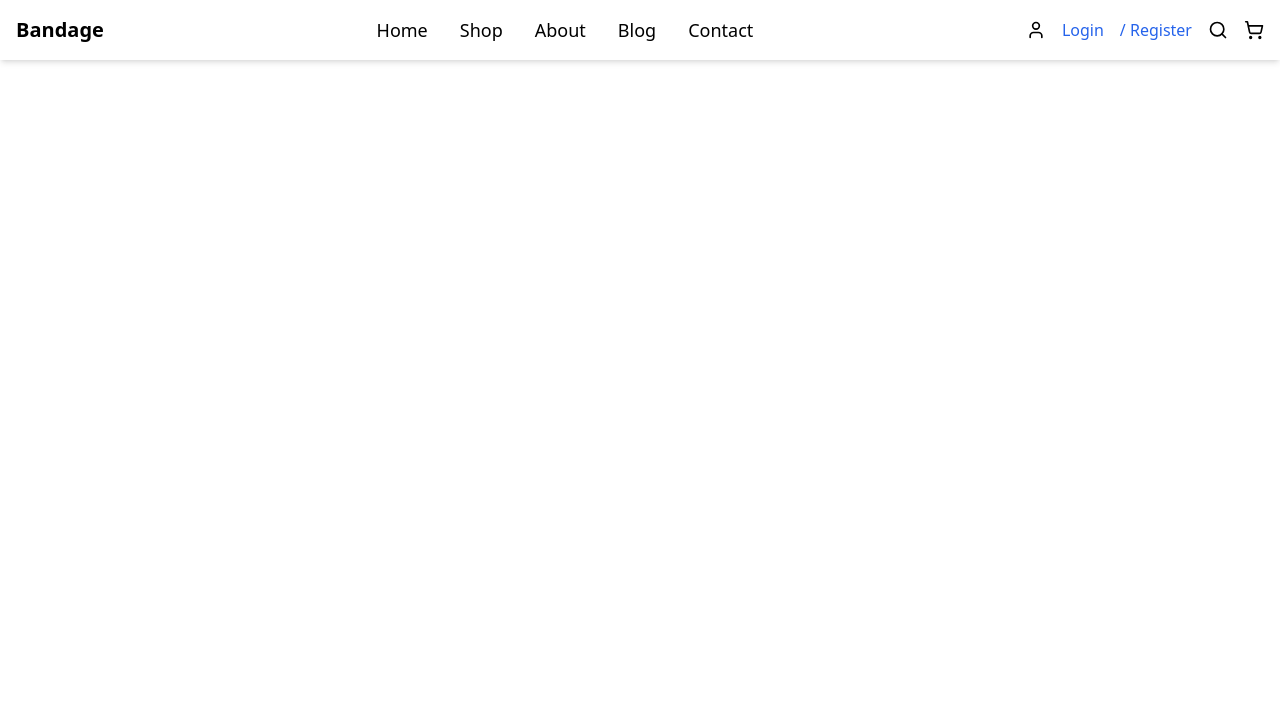
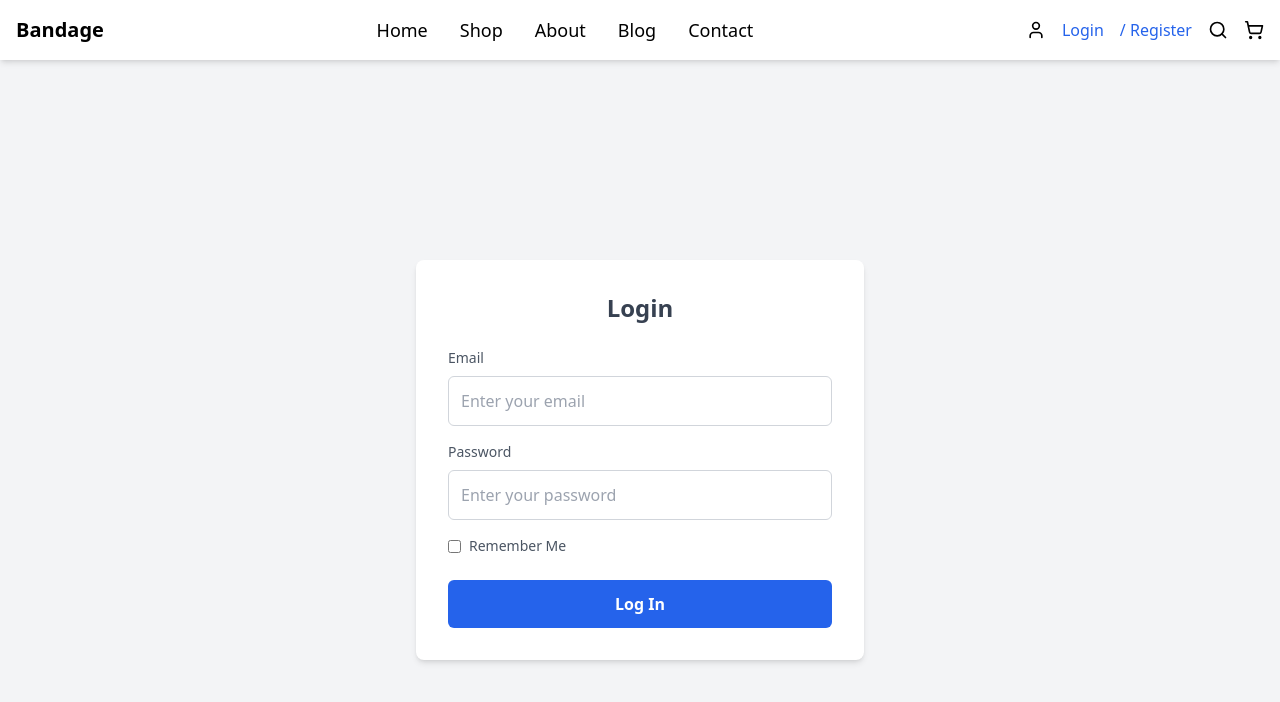
Before and after one commit to tarikcolakel/e-commerce, a React (Vite) app in the folder e-comerce/: page /login in a window 1280 px wide. Shown: the top 702 px of the page. Built offline with nearby package versions, Linux system fonts and the light colour scheme.

Commit message:
login componenti oluşturur

```diff
--- a/e-comerce/src/App.jsx
+++ b/e-comerce/src/App.jsx
@@ -3,6 +3,8 @@ import { BrowserRouter as Router, Routes, Route } from "react-router-dom";
 import Header from "./layout/Header";
 import HomePage from "./pages/HomePage";
 import SignupForm from "./components/SignupForm"; // SignupForm bileşeni ekleniyor
+import Login from "./components/Login";
+
 
 const App = () => {
   return (
@@ -13,7 +15,11 @@ const App = () => {
           <Routes>
             <Route path="/" element={<HomePage />} />
             <Route path="/signup" element={<SignupForm />} /> {/* Signup rotası */}
+            <Route path="/login" element={<Login />}/>
+
+
           </Routes>
+
         </main>
       </div>
     </Router>
--- /dev/null
+++ b/e-comerce/src/components/Login.jsx
@@ -0,0 +1,150 @@
+import React, { useState } from 'react';
+import { useForm } from 'react-hook-form';
+import axios from 'axios';
+import { useNavigate } from 'react-router-dom';
+import { toast, ToastContainer } from 'react-toastify';
+import 'react-toastify/dist/ReactToastify.css';
+
+const Login = () => {
+  const [rememberMe, setRememberMe] = useState(false);
+  const { register, handleSubmit, formState: { errors } } = useForm();
+  const navigate = useNavigate();
+
+  const md5 = (string) => {
+    return string
+      .split('')
+      .map((c) => c.charCodeAt(0).toString(16))
+      .join('');
+  };
+
+  const getGravatarUrl = (email) => {
+    const emailHash = md5(email.trim().toLowerCase());
+
+    return `https://www.gravatar.com/avatar/${emailHash}?d=identicon`;
+  };
+
+  const onSubmit = async (data) => {
+    try {
+      const response = await axios.post('https://workintech-fe-ecommerce.onrender.com/login', {
+        email: data.email,
+        password: data.password,
+      });
+
+      if (response.data.token) {
+        localStorage.setItem('authToken', response.data.token);
+        localStorage.setItem('userInfo', JSON.stringify(response.data.user));
+
+        if (rememberMe) {
+          localStorage.setItem('rememberMe', true);
+        } else {
+          localStorage.removeItem('rememberMe');
+        }
+
+        navigate(-1);
+      }
+    } catch (error) {
+      if (error.response && error.response.data) {
+        // Hata mesajını özelleştirmek ve simgeyi küçültmek
+        toast.error(error.response.data.message || 'Login failed!', {
+          icon: (
+            <svg
+              xmlns="http://www.w3.org/2000/svg"
+              fill="none"
+              viewBox="0 0 24 24"
+              strokeWidth={2}
+              stroke="currentColor"
+              className="w-5 h-5 text-red-500"
+            >
+              <path
+                strokeLinecap="round"
+                strokeLinejoin="round"
+                d="M12 9v2m0 4h.01m-6.938 4h13.856c1.054 0 1.502-1.288.732-1.965l-6.928-6.197a1 1 0 00-1.366 0L5.206 17.035c-.77.677-.322 1.965.732 1.965z"
+              />
+            </svg>
+          ),
+        });
+      } else {
+        toast.error('Login failed! Please try again.', {
+          icon: (
+            <svg
+              xmlns="http://www.w3.org/2000/svg"
+              fill="none"
+              viewBox="0 0 24 24"
+              strokeWidth={2}
+              stroke="currentColor"
+              className="w-5 h-5 text-red-500"
+            >
+              <path
+                strokeLinecap="round"
+                strokeLinejoin="round"
+                d="M12 9v2m0 4h.01m-6.938 4h13.856c1.054 0 1.502-1.288.732-1.965l-6.928-6.197a1 1 0 00-1.366 0L5.206 17.035c-.77.677-.322 1.965.732 1.965z"
+              />
+            </svg>
+          ),
+        });
+      }
+    }
+  };
+
+  return (
+    <div className="flex items-center justify-center min-h-screen bg-gray-100">
+      <div className="bg-white p-8 rounded-lg shadow-md w-full max-w-md">
+        <h2 className="text-2xl font-semibold text-center text-gray-700 mb-6">Login</h2>
+
+        <form onSubmit={handleSubmit(onSubmit)}>
+          <div className="mb-4">
+            <label htmlFor="email" className="block text-sm font-medium text-gray-600">Email</label>
+            <input
+              type="email"
+              id="email"
+              className="w-full p-3 border border-gray-300 rounded-md mt-2"
+              placeholder="Enter your email"
+              {...register('email', {
+                required: 'Email is required',
+                pattern: {
+                  value: /^[a-zA-Z0-9._%+-]+@[a-zA-Z0-9.-]+\.[a-zA-Z]{2,4}$/,
+                  message: 'Invalid email address',
+                },
+              })}
+            />
+            {errors.email && <p className="text-red-500 text-sm mt-2">{errors.email.message}</p>}
+          </div>
+
+          <div className="mb-4">
+            <label htmlFor="password" className="block text-sm font-medium text-gray-600">Password</label>
+            <input
+              type="password"
+              id="password"
+              className="w-full p-3 border border-gray-300 rounded-md mt-2"
+              placeholder="Enter your password"
+              {...register('password', {
+                required: 'Password is required',
+              })}
+            />
+            {errors.password && <p className="text-red-500 text-sm mt-2">{errors.password.message}</p>}
+          </div>
+
+          <div className="flex items-center mb-6">
+            <input
+              type="checkbox"
+              className="mr-2"
+              onChange={() => setRememberMe(!rememberMe)}
+            />
+            <label className="text-sm text-gray-600">Remember Me</label>
+          </div>
+
+          <button
+            type="submit"
+            className="w-full py-3 px-4 rounded-md text-white font-semibold bg-blue-600 hover:bg-blue-700"
+          >
+            Log In
+          </button>
+        </form>
+      </div>
+
+      <ToastContainer />
+    </div>
+  );
+};
+
+export default Login;
```
